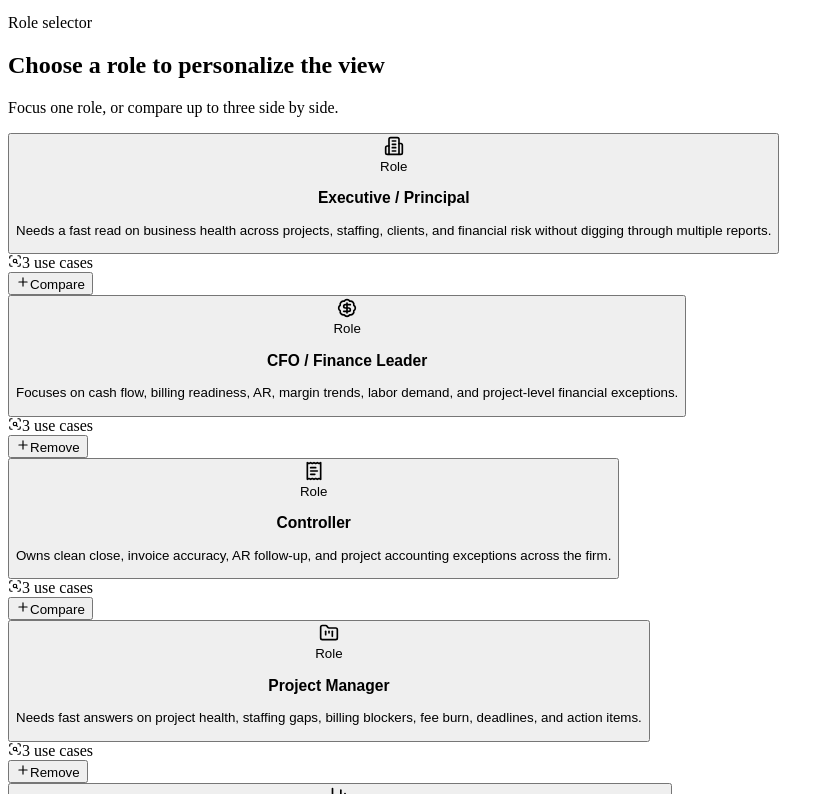
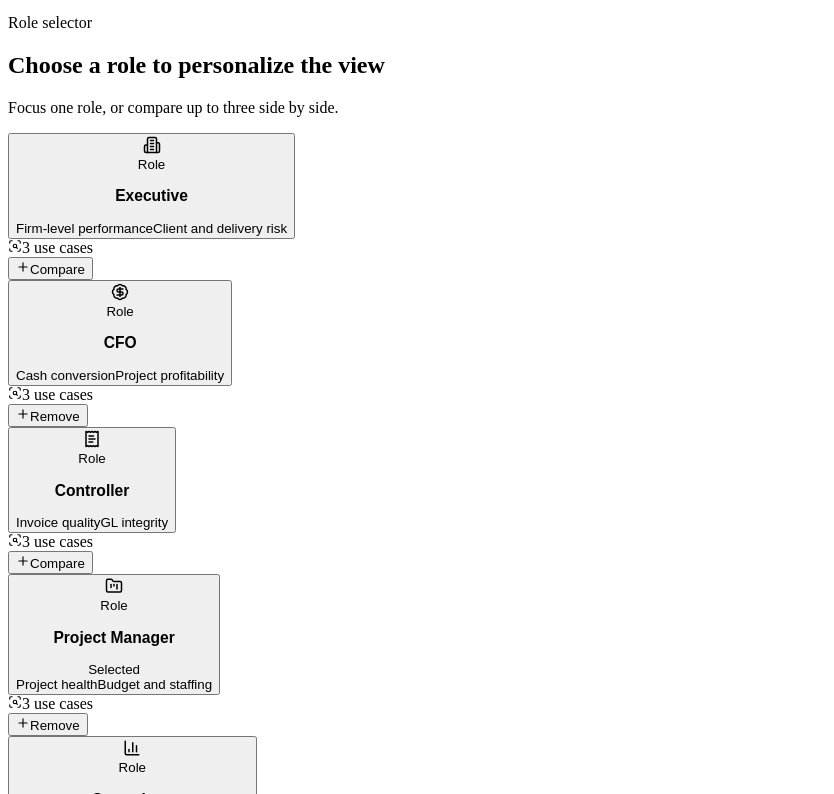
Before and after one commit to rcruice1419/wyattroleguide, a React (Vite) app: page / in a window 1280 px wide. Shown: the part 366-1160 px from the top of the page, without its empty margins (0-834 px from the left). Built offline with nearby package versions, Linux system fonts and the light colour scheme; the HTML template or start-up script is replaced by a standard one.

Commit message:
Update UI

```diff
--- a/src/components/RoleCard.tsx
+++ b/src/components/RoleCard.tsx
@@ -33,13 +33,25 @@ export function RoleCard({
       transition={{ duration: 0.18 }}
     >
       <button className="role-card__focus" onClick={() => onFocus(role.id)}>
-        <div className="role-card__icon-shell">
-          <Icon size={20} />
+        <div className="role-card__header">
+          <div className="role-card__title-wrap">
+            <div className="role-card__icon-shell">
+              <Icon size={18} />
+            </div>
+            <div className="role-card__meta">
+              <div className="role-card__eyebrow">Role</div>
+              <h3>{role.shortTitle}</h3>
+            </div>
+          </div>
+          {isFocused ? <span className="role-card__selected">Selected</span> : null}
         </div>
-        <div className="role-card__meta">
-          <div className="role-card__eyebrow">Role</div>
-          <h3>{role.title}</h3>
-          <p>{role.summary}</p>
+
+        <div className="role-card__highlights">
+          {role.whatTheyCareAbout.slice(0, 2).map((item) => (
+            <span className="role-card__highlight" key={item}>
+              {item}
+            </span>
+          ))}
         </div>
       </button>
 
@@ -51,7 +63,7 @@ export function RoleCard({
           </span>
         </div>
         <button
-          className={`secondary-action ${isCompared ? "is-active" : ""}`}
+          className={`secondary-action role-card__compare ${isCompared ? "is-active" : ""}`}
           disabled={compareDisabled}
           onClick={() => onToggleCompare(role.id)}
           type="button"
--- a/src/styles.css
+++ b/src/styles.css
@@ -296,8 +296,8 @@ p {
 
 .role-grid {
   display: grid;
-  grid-template-columns: repeat(3, minmax(0, 1fr));
-  gap: 14px;
+  grid-template-columns: repeat(4, minmax(0, 1fr));
+  gap: 12px;
   margin-top: 18px;
 }
 
@@ -305,8 +305,8 @@ p {
   display: flex;
   flex-direction: column;
   justify-content: space-between;
-  min-height: 212px;
-  padding: 18px;
+  min-height: 156px;
+  padding: 16px;
   border: 1px solid var(--line);
   border-radius: 18px;
   background: var(--surface-soft);
@@ -320,14 +320,26 @@ p {
 
 .role-card__focus {
   display: flex;
-  gap: 14px;
-  align-items: flex-start;
+  flex-direction: column;
+  gap: 12px;
   width: 100%;
   padding: 0;
   border: 0;
   color: inherit;
   background: transparent;
   text-align: left;
+}
+
+.role-card__header,
+.role-card__title-wrap {
+  display: flex;
+  align-items: flex-start;
+  justify-content: space-between;
+  gap: 12px;
+}
+
+.role-card__title-wrap {
+  justify-content: flex-start;
 }
 
 .role-card__icon-shell,
@@ -346,8 +358,37 @@ p {
 }
 
 .role-card__meta h3 {
-  margin-bottom: 6px;
-  font-size: 1.08rem;
+  margin-bottom: 0;
+  font-size: 1rem;
+  line-height: 1.1;
+}
+
+.role-card__selected {
+  display: inline-flex;
+  align-items: center;
+  padding: 5px 9px;
+  border-radius: 999px;
+  background: rgba(47, 157, 99, 0.12);
+  color: var(--accent-sky);
+  font-size: 0.74rem;
+  font-weight: 700;
+}
+
+.role-card__highlights {
+  display: flex;
+  gap: 8px;
+  flex-wrap: wrap;
+}
+
+.role-card__highlight {
+  display: inline-flex;
+  align-items: center;
+  padding: 6px 9px;
+  border-radius: 10px;
+  background: rgba(16, 41, 29, 0.05);
+  color: var(--text-muted);
+  font-size: 0.78rem;
+  font-weight: 600;
 }
 
 .role-card__footer,
@@ -365,7 +406,12 @@ p {
 
 .role-card__footer {
   justify-content: space-between;
-  margin-top: 16px;
+  margin-top: 12px;
+}
+
+.role-card__compare {
+  padding: 8px 10px;
+  font-size: 0.84rem;
 }
 
 .secondary-action,
@@ -951,10 +997,13 @@ p {
     padding-top: 12px;
   }
 
-  .role-grid,
   .use-case-grid,
   .role-overview__grid {
     grid-template-columns: 1fr;
+  }
+
+  .role-grid {
+    grid-template-columns: repeat(2, minmax(0, 1fr));
   }
 
   .hero__stats {
@@ -977,6 +1026,11 @@ p {
 }
 
 @media (max-width: 640px) {
+  .role-grid,
+  .use-case-grid {
+    grid-template-columns: 1fr;
+  }
+
   .panel,
   .dialog-content {
     padding: 18px;
```
